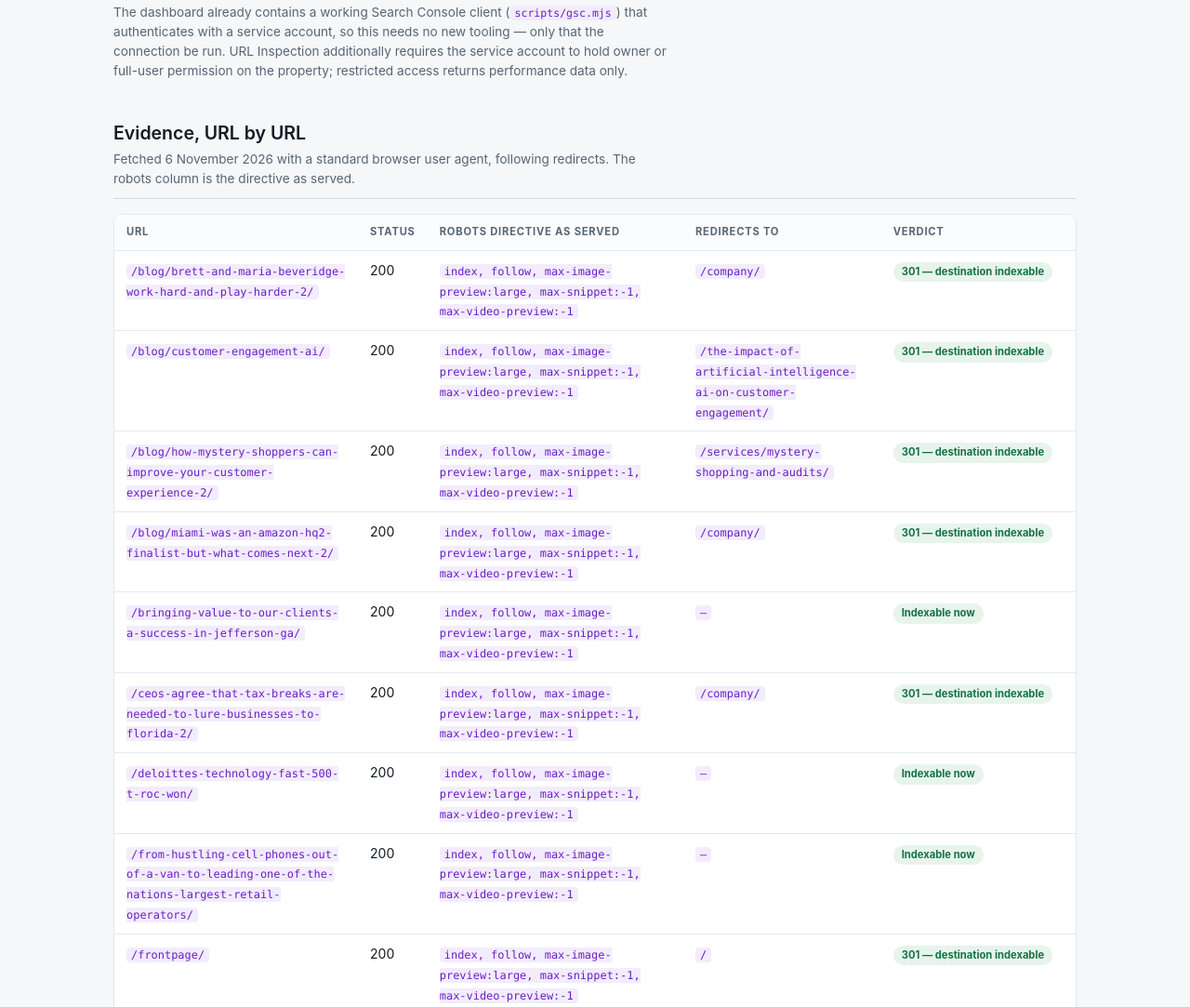
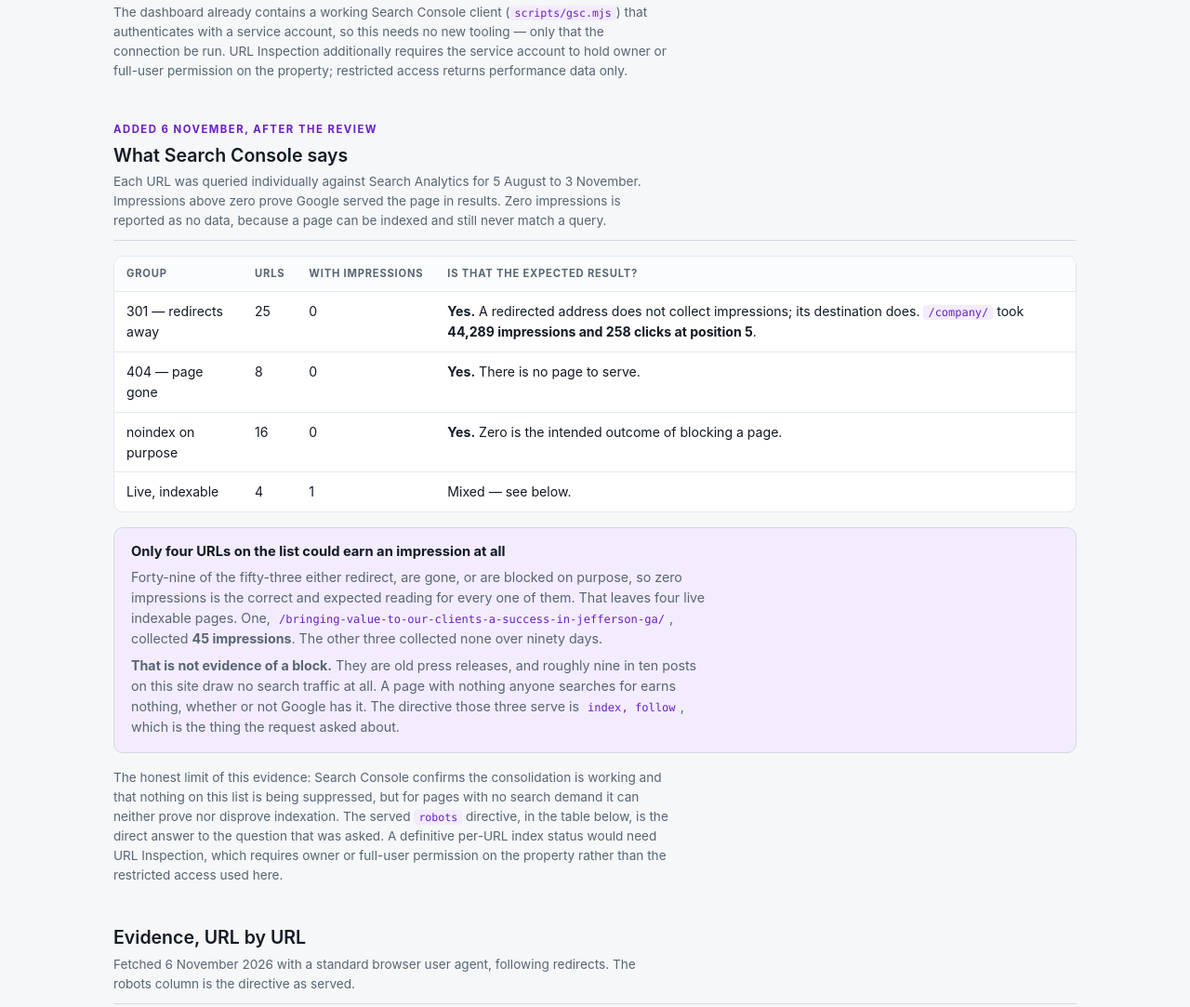
Before and after one commit to landingsTroc/seo-dashboard, a plain HTML site: page reports/noindex-review-2026-11-06.html in a window 1280 px wide. Shown: the part 2337-3420 px from the top of the page at 93% size. Drawn offline with Linux system fonts and the light colour scheme.

Commit message:
Add the Search Console findings to the noindex review
Queried all 53 URLs individually against Search Analytics, 5 Aug - 3 Nov.
Two returned impressions: /company/ with 44,289 impressions and 258 clicks
at position 5, and one live press release with 45.

Read correctly, that is the expected result rather than a weak one. 49 of
the 53 either redirect, are gone, or are blocked on purpose, so zero
impressions is the intended reading for every one. Only four are live
indexable pages, and one of those earned impressions; the other three are
old press releases on a site where roughly nine in ten posts draw no
search traffic.

The section states the limit plainly: for pages with no search demand,
Search Console can neither prove nor disprove indexation, so the served
robots directive remains the direct answer to what was asked. A definitive
per-URL status would need URL Inspection and owner or full-user access.

Co-Authored-By: Claude Opus 5 <noreply@anthropic.com>

```diff
--- a/reports/noindex-review-2026-11-06.html
+++ b/reports/noindex-review-2026-11-06.html
@@ -220,6 +220,30 @@
 
   <section>
     <div class="sec-head">
+      <span class="eyebrow">Added 6 November, after the review</span>
+      <h2>What Search Console says</h2>
+      <p class="small">Each URL was queried individually against Search Analytics for 5 August to 3 November. Impressions above zero prove Google served the page in results. Zero impressions is reported as no data, because a page can be indexed and still never match a query.</p>
+    </div>
+    <div class="t-wrap">
+      <table>
+        <thead><tr><th>Group</th><th>URLs</th><th>With impressions</th><th>Is that the expected result?</th></tr></thead>
+        <tbody>
+          <tr><td>301 &mdash; redirects away</td><td>25</td><td>0</td><td><strong>Yes.</strong> A redirected address does not collect impressions; its destination does. <code>/company/</code> took <strong>44,289 impressions and 258 clicks at position 5</strong>.</td></tr>
+          <tr><td>404 &mdash; page gone</td><td>8</td><td>0</td><td><strong>Yes.</strong> There is no page to serve.</td></tr>
+          <tr><td>noindex on purpose</td><td>16</td><td>0</td><td><strong>Yes.</strong> Zero is the intended outcome of blocking a page.</td></tr>
+          <tr><td>Live, indexable</td><td>4</td><td>1</td><td>Mixed &mdash; see below.</td></tr>
+        </tbody>
+      </table>
+    </div>
+    <div class="callout co-navy">
+      <h3>Only four URLs on the list could earn an impression at all</h3>
+      <p>Forty-nine of the fifty-three either redirect, are gone, or are blocked on purpose, so zero impressions is the correct and expected reading for every one of them. That leaves four live indexable pages. One, <code>/bringing-value-to-our-clients-a-success-in-jefferson-ga/</code>, collected <strong>45 impressions</strong>. The other three collected none over ninety days.</p>
+      <p><strong>That is not evidence of a block.</strong> They are old press releases, and roughly nine in ten posts on this site draw no search traffic at all. A page with nothing anyone searches for earns nothing, whether or not Google has it. The directive those three serve is <code>index, follow</code>, which is the thing the request asked about.</p>
+    </div>
+    <p class="small">The honest limit of this evidence: Search Console confirms the consolidation is working and that nothing on this list is being suppressed, but for pages with no search demand it can neither prove nor disprove indexation. The served <code>robots</code> directive, in the table below, is the direct answer to the question that was asked. A definitive per-URL index status would need URL Inspection, which requires owner or full-user permission on the property rather than the restricted access used here.</p>
+  </section>
+  <section>
+    <div class="sec-head">
       <h2>Evidence, URL by URL</h2>
       <p class="small">Fetched 6 November 2026 with a standard browser user agent, following redirects. The robots column is the directive as served.</p>
     </div>
```
